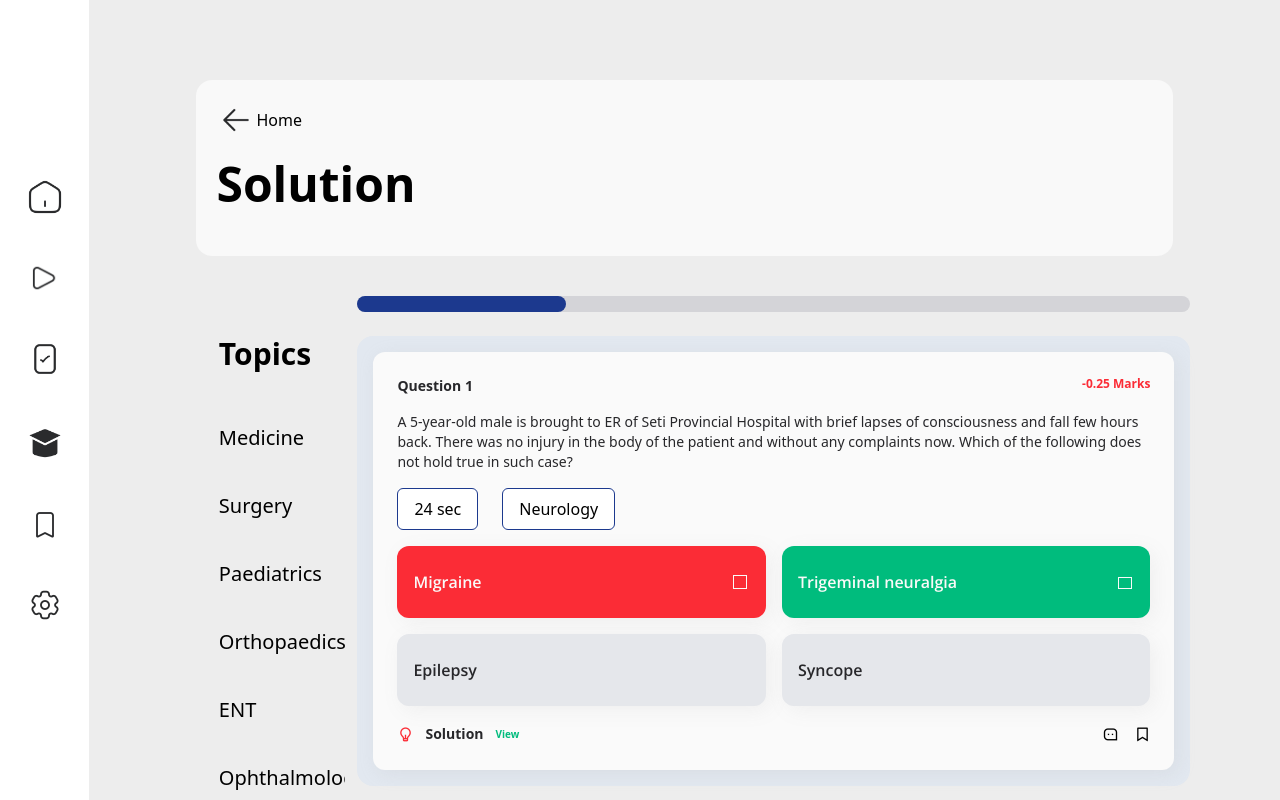
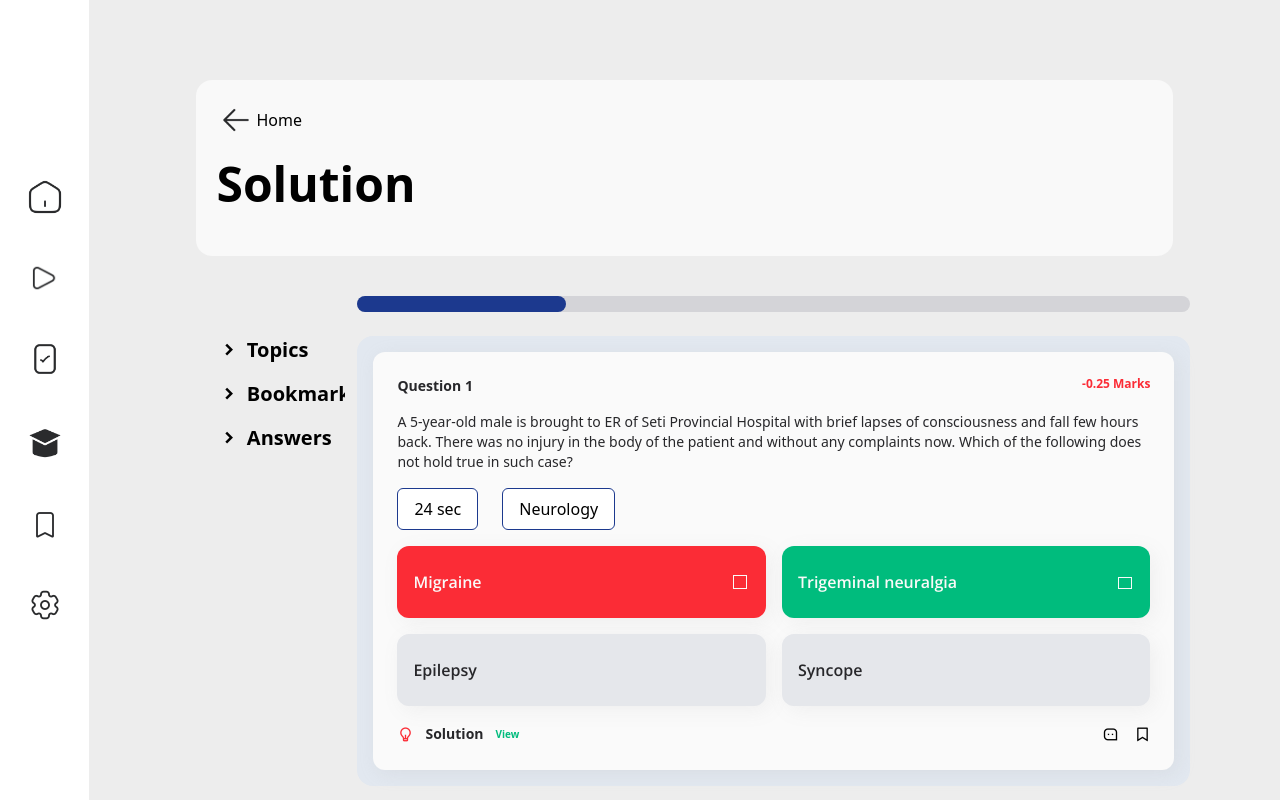
Before and after one commit to devarshukani/projectx_react, a React (Vite) app in the folder client/: page /test/solution in a window 1280 px wide. Built offline with nearby package versions, Linux system fonts and the light colour scheme.

Commit message:
solution bookmark done

```diff
--- a/client/src/component/Solutions.jsx
+++ b/client/src/component/Solutions.jsx
@@ -5,7 +5,11 @@ import Subject from "./templates/Subject";
 import SolutionTopic from "./templates/SolutionTopic";
 
 const Solutions = () => {
+  const [expandedSection, setExpandedSection] = useState(""); // topics, bookmarks, answers
+  const [activeFilter, setActiveFilter] = useState("all");
   const [activeTopic, setActiveTopic] = useState(null);
+  const [activeBookmark, setActiveBookmark] = useState(null);
+  const [activeAnswer, setActiveAnswer] = useState(null);
 
   const topic = [
     "Medicine",
@@ -74,6 +78,37 @@ const Solutions = () => {
     },
   ];
 
+  // Filter categories
+  const filterCategories = {
+    topics: [],
+    bookmarks: ["All", "Bookmarked"],
+    answers: ["All", "Correct", "Incorrect", "Attempted", "Unattempted"],
+  };
+
+  // Filter questions based on selected filter
+  const filteredQuestions = questionData.filter((question) => {
+    switch (activeFilter.toLowerCase()) {
+      case "correct":
+        return question.answered_option === question.correct_option;
+      case "incorrect":
+        return (
+          question.answered_option !== "" &&
+          question.answered_option !== question.correct_option
+        );
+      case "attempted":
+        return question.answered_option !== "";
+      case "unattempted":
+        return question.answered_option === "";
+      default:
+        return true;
+    }
+  });
+
+  // Handle section expansion
+  const handleSectionClick = (section) => {
+    setExpandedSection(expandedSection === section ? null : section);
+  };
+
   // Function to handle topic click
   const handleTopicClick = (ref, topic) => {
     setActiveTopic(topic); // Set the active topic
@@ -81,6 +116,7 @@ const Solutions = () => {
       ref.current.scrollIntoView({ behavior: "smooth" });
     }
   };
+
   return (
     <>
       <SideNav />
@@ -88,30 +124,106 @@ const Solutions = () => {
         <div className="w-full mt-20">
           <Header title={"Solution"} />
           <div className="flex justify-center m-10 gap-3">
-            {/* Left Side: Topics List (Sticky) */}
+            {/* Left Side: Collapsible Sections */}
             <div className="w-[15%] p-10 sticky top-0 h-screen overflow-y-auto">
-              <h1 className="text-3xl font-semibold">Topics</h1>
-              <div className="py-10 w-full grid grid-cols-1 gap-4">
-                {topic.map((id) => {
-                  return (
-                    <SolutionTopic
-                      name={id}
-                      count={90}
-                      isActive={activeTopic === id}
-                      onClick={() => handleTopicClick(medicineRef, id)}
-                    />
-                  );
-                })}
+              {/* Topics Section */}
+              <div className="mb-4">
+                <div
+                  className="flex items-center gap-2 cursor-pointer text-xl font-semibold"
+                  onClick={() => handleSectionClick("topics")}
+                >
+                  <i
+                    className={`ri-arrow-right-s-line transform ${
+                      expandedSection === "topics" ? "rotate-90" : ""
+                    }`}
+                  ></i>
+                  <span>Topics</span>
+                </div>
+                {expandedSection === "topics" && (
+                  <div className="py-4 w-full grid grid-cols-1 gap-4">
+                    {topic.map((id) => (
+                      <SolutionTopic
+                        key={id}
+                        name={id}
+                        count={90}
+                        isActive={activeTopic === id}
+                        onClick={() => setActiveTopic(id)}
+                      />
+                    ))}
+                  </div>
+                )}
+              </div>
+
+              {/* Bookmarks Section */}
+              <div className="mb-4">
+                <div
+                  className="flex items-center gap-2 cursor-pointer text-xl font-semibold"
+                  onClick={() => handleSectionClick("bookmarks")}
+                >
+                  <i
+                    className={`ri-arrow-right-s-line transform ${
+                      expandedSection === "bookmarks" ? "rotate-90" : ""
+                    }`}
+                  ></i>
+                  <span>Bookmarks</span>
+                </div>
+                {expandedSection === "bookmarks" && (
+                  <div className="py-4 w-full grid grid-cols-1 gap-4">
+                    {filterCategories.bookmarks.map((filter) => (
+                      <SolutionTopic
+                        key={filter}
+                        name={filter}
+                        isActive={activeBookmark === filter}
+                        onClick={() => {
+                          setActiveBookmark(filter);
+                          setActiveFilter(filter);
+                        }}
+                      />
+                    ))}
+                  </div>
+                )}
+              </div>
+
+              {/* Answers Section */}
+              <div className="mb-4">
+                <div
+                  className="flex items-center gap-2 cursor-pointer text-xl font-semibold"
+                  onClick={() => handleSectionClick("answers")}
+                >
+                  <i
+                    className={`ri-arrow-right-s-line transform ${
+                      expandedSection === "answers" ? "rotate-90" : ""
+                    }`}
+                  ></i>
+                  <span>Answers</span>
+                </div>
+                {expandedSection === "answers" && (
+                  <div className="py-4 w-full grid grid-cols-1 gap-4">
+                    {filterCategories.answers.map((filter) => (
+                      <SolutionTopic
+                        key={filter}
+                        name={filter}
+                        isActive={activeAnswer === filter}
+                        onClick={() => {
+                          setActiveAnswer(filter);
+                          setActiveFilter(filter);
+                        }}
+                      />
+                    ))}
+                  </div>
+                )}
               </div>
             </div>
 
-            {/*Right Side:  */}
+            {/* Right Side */}
             <div className="w-[75%] space-y-6">
-              <div className="w-full bg-zinc-300 rounded-2xl"> <div className="w-[25%] h-4 bg-blue-900 rounded-2xl mb-4"></div></div>
+              <div className="w-full bg-zinc-300 rounded-2xl">
+                {" "}
+                <div className="w-[25%] h-4 bg-blue-900 rounded-2xl mb-4"></div>
+              </div>
 
-              {questionData.map((question, idx) => (
+              {filteredQuestions.map((question, idx) => (
                 <div key={idx} className="w-full bg-slate-200 rounded-2xl p-4">
-
                   <div className="w-full bg-neutral-50 rounded-xl shadow-[4px_4px_18px_0px_rgba(180,180,180,0.18)] p-6">
                     {/* Question Header */}
                     <div className="flex justify-between mb-4">
--- a/client/src/component/templates/SolutionTopic.jsx
+++ b/client/src/component/templates/SolutionTopic.jsx
@@ -1,5 +1,4 @@
-import React from 'react'
-import { Link } from "react-router-dom";
+import React from "react";
 
 const SolutionTopic = ({ name, count, onClick, isActive }) => {
   return (
@@ -16,12 +15,9 @@ const SolutionTopic = ({ name, count, onClick, isActive }) => {
           isActive ? "opacity-100" : "opacity-0 group-hover:opacity-100"
         }`}
       ></div>
+      <h1 className={`text-xl ${isActive ? "font-semibold" : ""}`}>{name}</h1>
+    </div>
+  );
+};
 
-      <Link>
-        <h1 className={`text-xl ${isActive?"font-semibold":""} hover:font-semibold`}>{name}</h1>
-      </Link>
-    </div>
-  )
-}
-
-export default SolutionTopic
+export default SolutionTopic;
```
